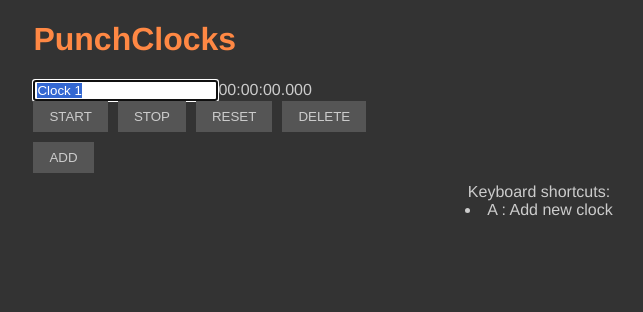
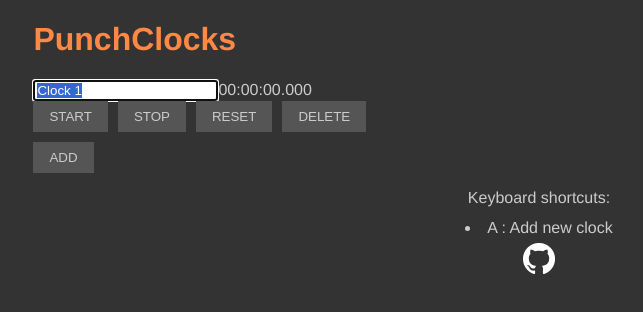
Before and after one commit to AdenFlorian/PunchClocks, a plain HTML site: page index.html in a window 1280 px wide. Shown: the whole page, without its empty margins (101-744 px from the left). Drawn offline with nearby package versions, Linux system fonts and the light colour scheme.

Commit message:
github logo link in footer

```diff
--- a/css/app.css
+++ b/css/app.css
@@ -61,4 +61,5 @@ button:hover {
 /* Footer */
 footer {
     text-align: center;
+    line-height: 30px;
 }
--- a/index.html
+++ b/index.html
@@ -39,5 +39,6 @@
 <footer>
 	Keyboard shortcuts:
 	<li>A : Add new clock</li>
+	<a href="https://github.com/AdenFlorian/PunchClocks"><img src="img/GitHub-Mark-Light-32px.png"> </a>
 </footer>
 </html>
```
Also changed, not shown: img/GitHub-Mark-Light-32px.png (added).
